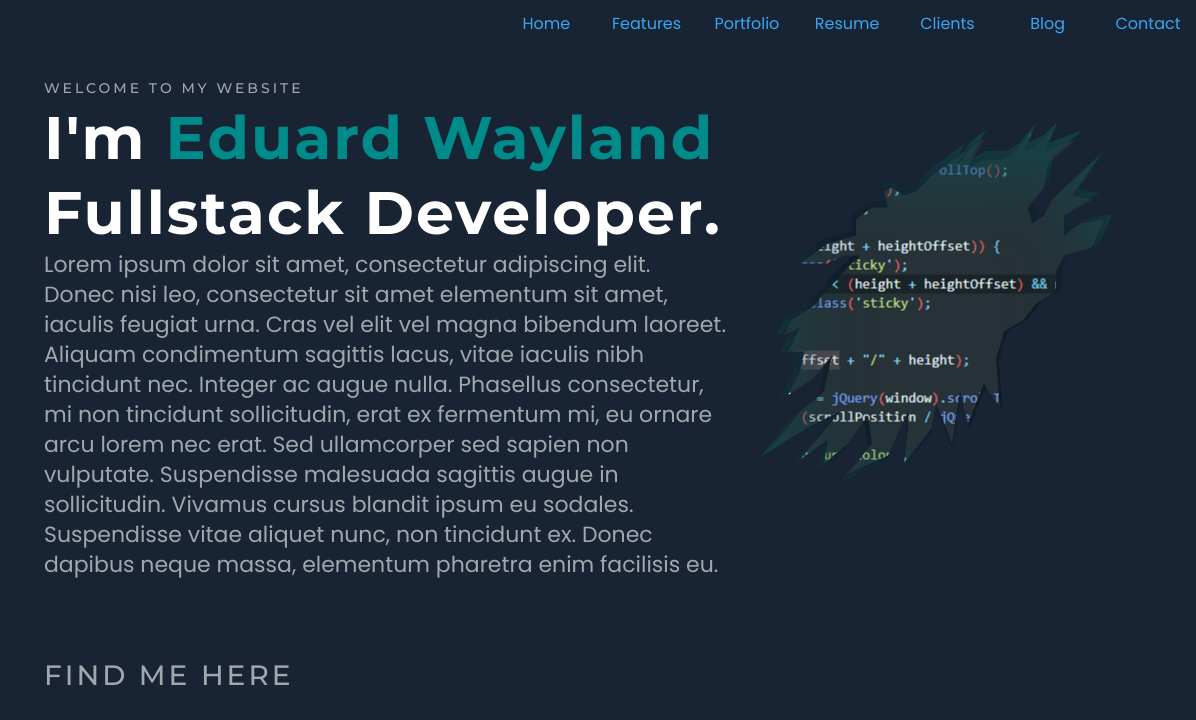
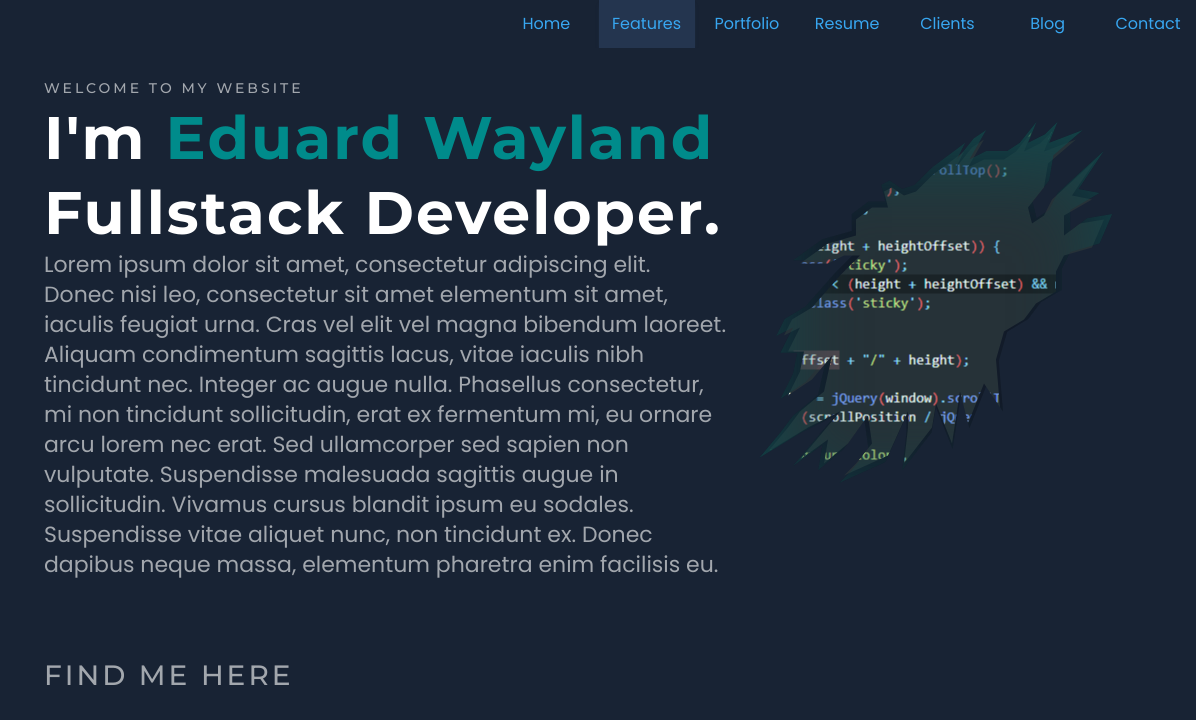
Before and after one commit to EduardWayland/eduardwayland.github.io, a website: page src/index.html in a window 1280 px wide. Both pictures are taken after a click on the item "Features". Shown: the top 720 px of the page, 84-1280 px from the left. Drawn offline with nearby package versions, Linux system fonts and the light colour scheme; files that its build step writes are made by us from their sources.

Commit message:
Fixed selected class

```diff
--- a/src/js/navbar.js
+++ b/src/js/navbar.js
@@ -26,11 +26,11 @@ jQuery(function() {
         });
 
         jQuery('nav .menu > li').on('click', function(e) {
-            $('nav > ul > li').removeClass('selected');
+            $('nav .menu > li').children('a').removeClass('selected');
             if($(this).index() == 0) {
                 return;
             }
-            $(this).addClass('selected');
+            $(this).children('a').addClass('selected');
             e.preventDefault();
         });
 });
--- a/src/sass/modules/_navbar.scss
+++ b/src/sass/modules/_navbar.scss
@@ -41,7 +41,7 @@ nav {
                 text-align: center;
                 color: $color-btn-text;
                 transition: background-color 500ms ease-out 50ms;
-                &:hover, .selected {
+                &:hover, &.selected {
                     background-color: $color-btn-accent;
                     box-shadow: 0px 3px 4px -2px $color-btn-accent
                 }
```
